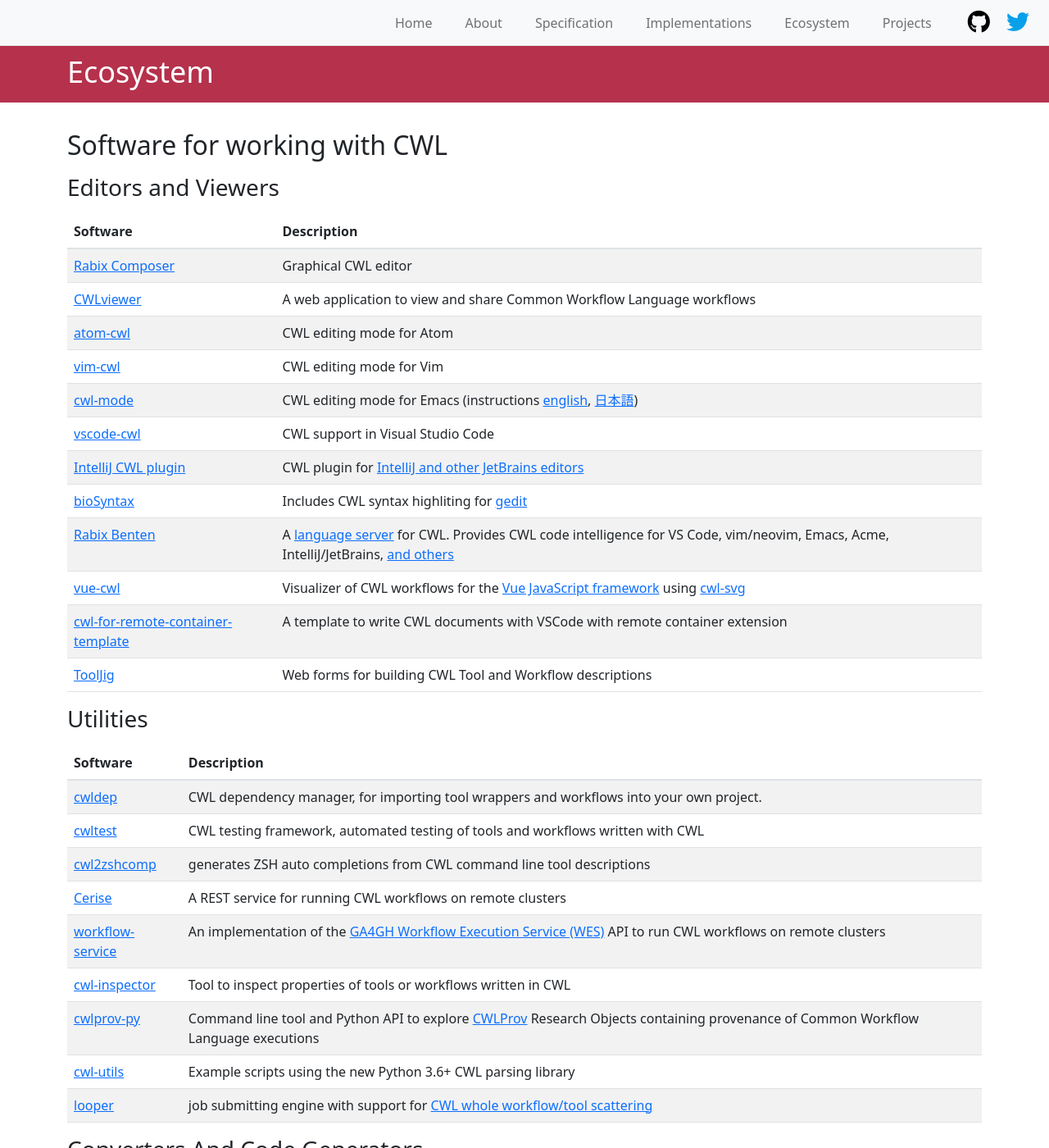
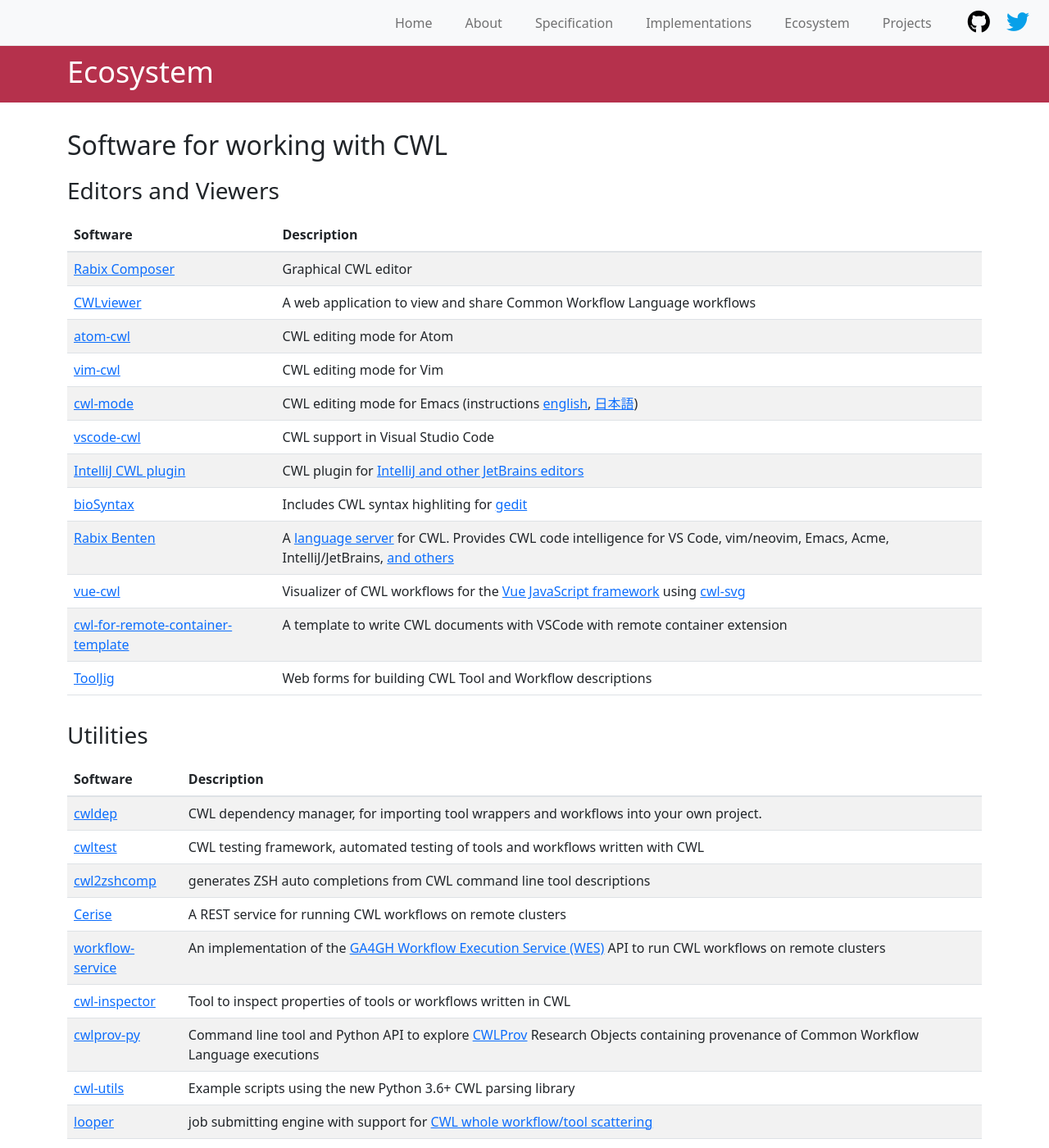
Before and after one commit to common-workflow-language/cwl-website, a Jekyll site: the page built from content/ecosystem.md, in a window 1280 px wide and 1400 px high. Shown: the whole window at 82% size. Built offline with Jekyll 4.4.1, drawn with Linux system fonts in a browser that asks for light colours.

Commit message:
Increase bottom margin for h2 and tables

```diff
--- a/content/_sass/partials/_structure.scss
+++ b/content/_sass/partials/_structure.scss
@@ -144,3 +144,7 @@
 .table > :not(:last-child) > :last-child > * {
   border-bottom: 2px solid $table-border-light;
 }
+
+.table {
+  margin: 0 0 2rem;
+}
--- a/content/_sass/partials/_type.scss
+++ b/content/_sass/partials/_type.scss
@@ -6,17 +6,25 @@
   word-break: keep-all;
 }
 
-h6,
-.h6,
+h1,
+.h1,
+h3,
+.h3,
+h4,
+.h4,
 h5,
 .h5,
-h4,
-.h4,
-h3,
-.h3,
-h2,
-.h2,
-h1,
-.h1 {
+h6,
+.h6 {
   margin: 0 0 1rem;
 }
+
+h2,
+.h2 {
+  margin: 0 0 1.25rem;
+}
+
+table,
+.table {
+  margin: 0 0 2rem;
+}
```
Also changed, not shown: content/README.md.
